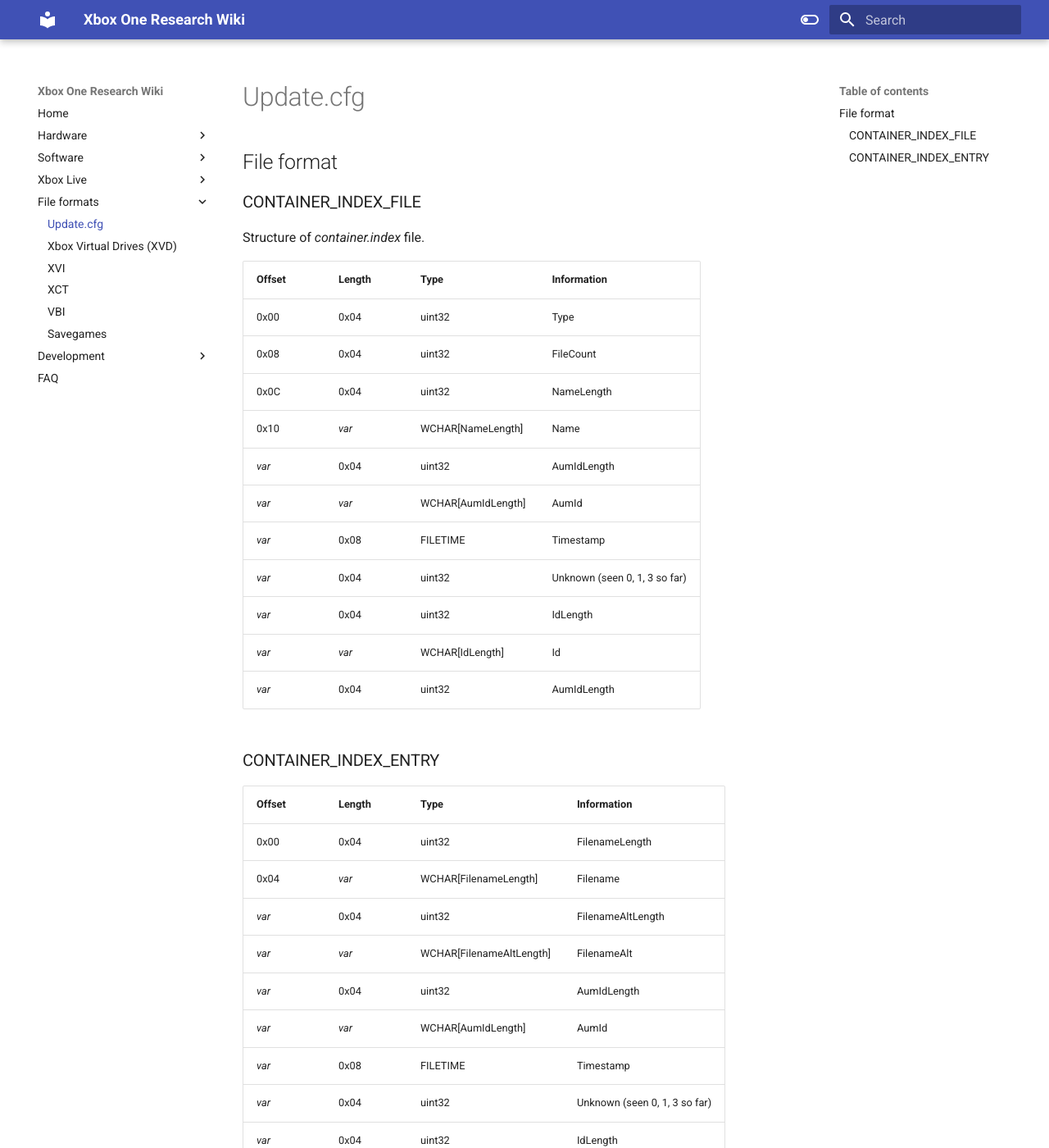
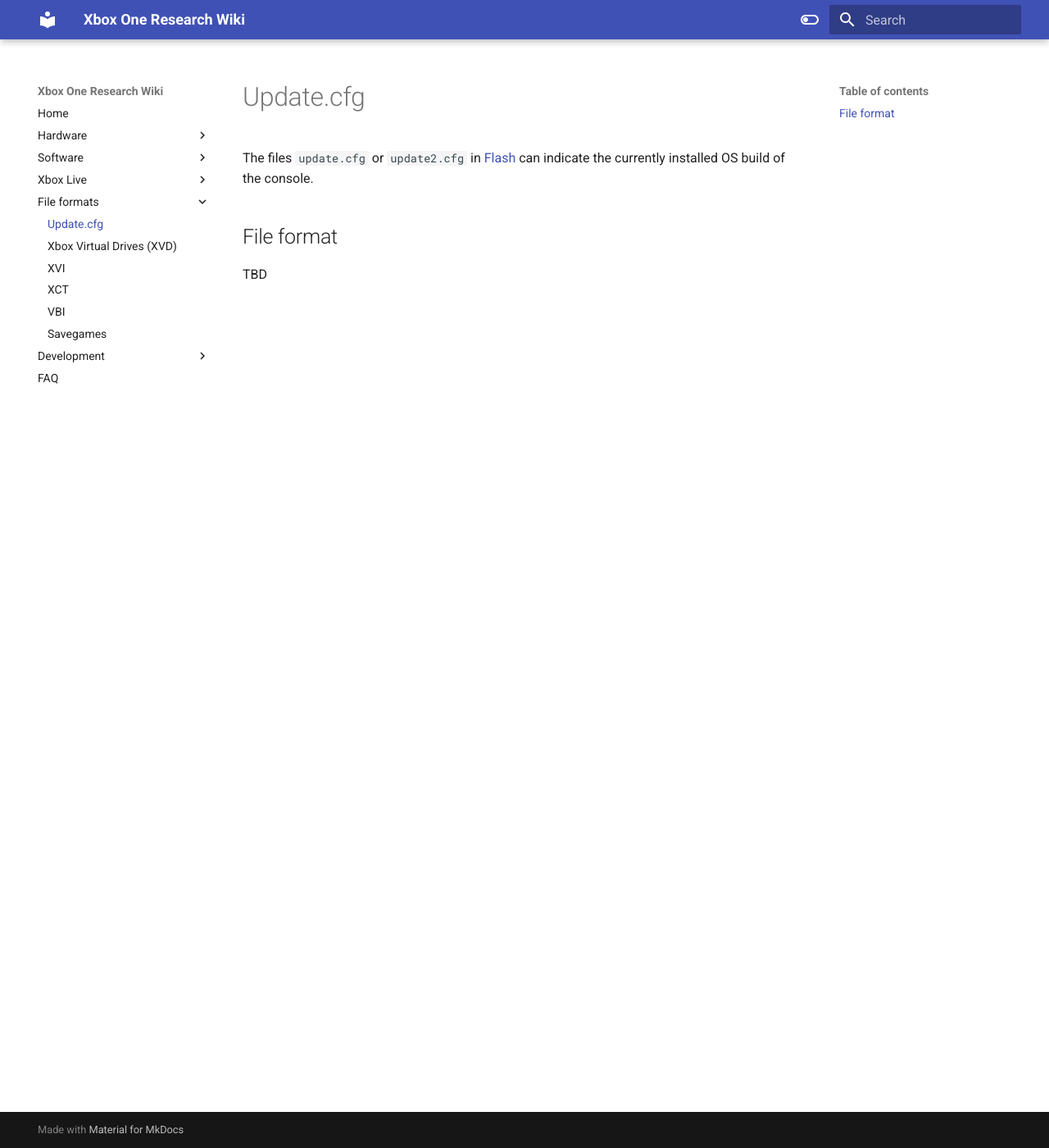
Before and after one commit to xboxoneresearch/wiki, an MkDocs documentation site: the page built from docs/update-cfg.md, in a window 1280 px wide and 1400 px high. Shown: the whole window at 82% size. Built offline with MkDocs 1.6.1 and Material for MkDocs 9.7.7, drawn with Linux system fonts in a browser that asks for light colours; some of the changed text lies outside the part shown.

Commit message:
oops: Remove unrelated info from update-cfg.md

```diff
--- a/docs/update-cfg.md
+++ b/docs/update-cfg.md
@@ -1,36 +1,7 @@
 # Update.cfg
+
+The files `update.cfg` or `update2.cfg` in [Flash](xbox-boot-file-system.md) can indicate the currently installed OS build of the console.
 
 ## File format
 
-### CONTAINER_INDEX_FILE
-Structure of *container.index* file.
-
-| Offset | Length | Type               | Information                    |
-| ------ | ------ | ------------------ | ------------------------------ |
-| 0x00   | 0x04   | uint32             | Type                           |
-| 0x08   | 0x04   | uint32             | FileCount                      |
-| 0x0C   | 0x04   | uint32             | NameLength                     |
-| 0x10   | *var*  | WCHAR[NameLength]  | Name                           |
-| *var*  | 0x04   | uint32             | AumIdLength                    |
-| *var*  | *var*  | WCHAR[AumIdLength] | AumId                          |
-| *var*  | 0x08   | FILETIME           | Timestamp                      |
-| *var*  | 0x04   | uint32             | Unknown (seen 0, 1, 3 so far)  |
-| *var*  | 0x04   | uint32             | IdLength                       |
-| *var*  | *var*  | WCHAR[IdLength]    | Id                             |
-| *var*  | 0x04   | uint32             | AumIdLength                    |
-
-### CONTAINER_INDEX_ENTRY
-
-| Offset | Length | Type                     | Information                    |
-| ------ | ------ | ------------------------ | ------------------------------ |
-| 0x00   | 0x04   | uint32                   | FilenameLength                 |
-| 0x04   | *var*  | WCHAR[FilenameLength]    | Filename                       |
-| *var*  | 0x04   | uint32                   | FilenameAltLength              |
-| *var*  | *var*  | WCHAR[FilenameAltLength] | FilenameAlt                    |
-| *var*  | 0x04   | uint32                   | AumIdLength                    |
-| *var*  | *var*  | WCHAR[AumIdLength]       | AumId                          |
-| *var*  | 0x08   | FILETIME                 | Timestamp                      |
-| *var*  | 0x04   | uint32                   | Unknown (seen 0, 1, 3 so far)  |
-| *var*  | 0x04   | uint32                   | IdLength                       |
-| *var*  | *var*  | WCHAR[IdLength]          | Id                             |
-| *var*  | 0x04   | uint32                   | AumIdLength                    |
+TBD
```
